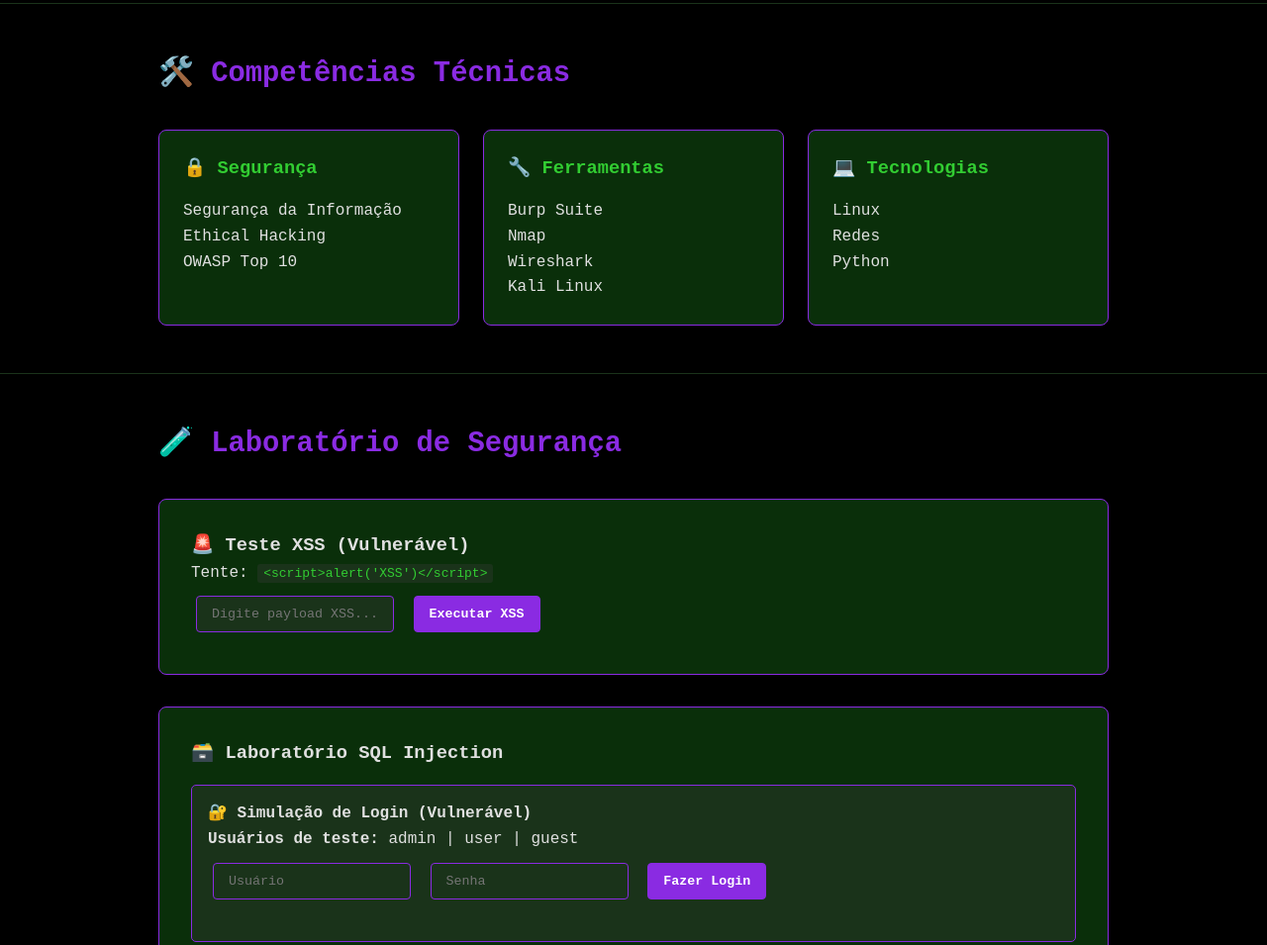
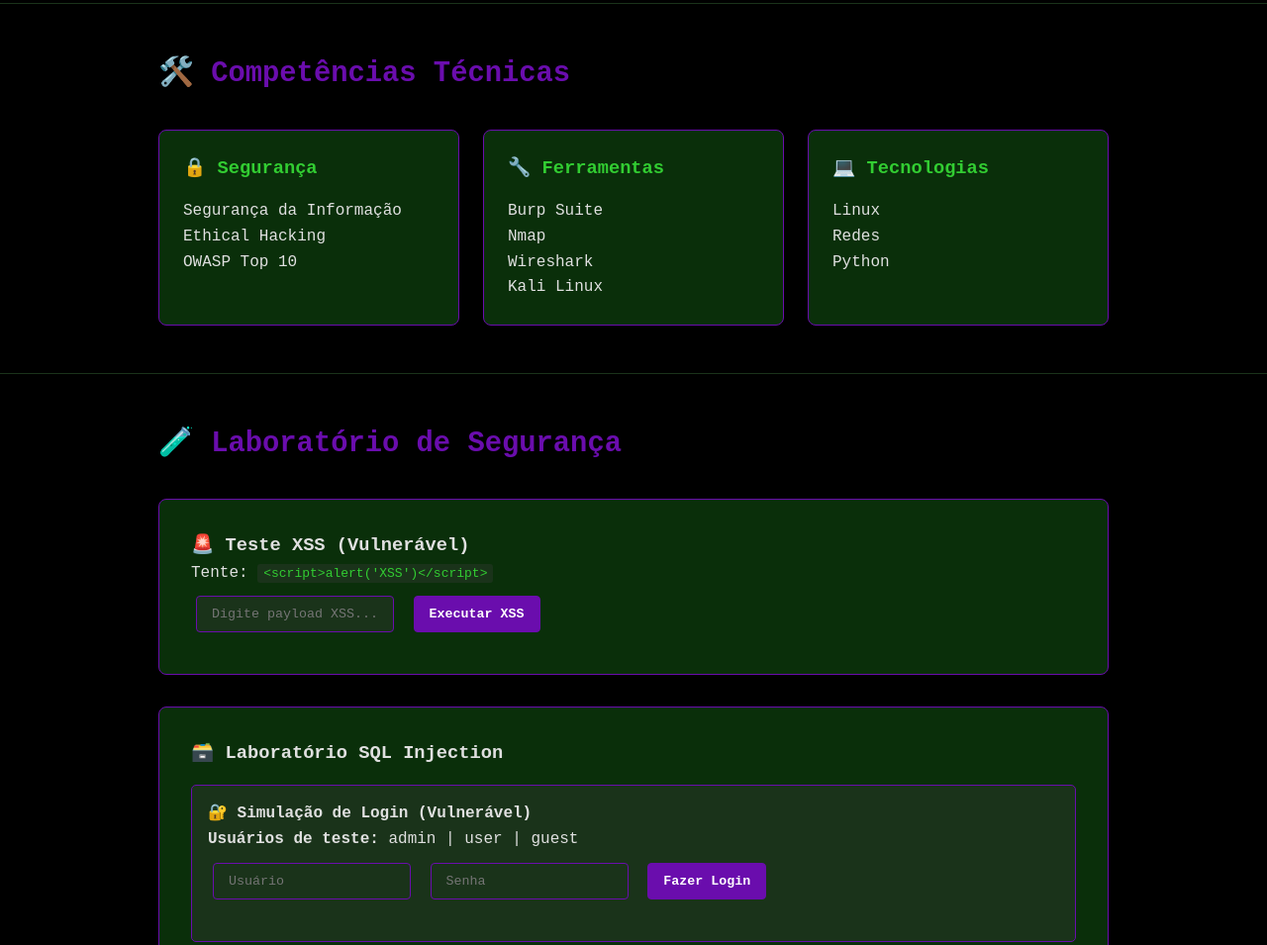
Before and after one commit to riat97/riat97.github.io, a plain HTML site: page index.html in a window 1280 px wide. Shown: the part 420-1375 px from the top of the page at 99% size. Drawn offline with Linux system fonts and the light colour scheme.

Commit message:
Update index.html

```diff
--- a/index.html
+++ b/index.html
@@ -29,7 +29,7 @@
             background: #0a2f0a; /* VERDE ESCURO */
             padding: 2rem 0;
             text-align: center;
-            border-bottom: 3px solid #8a2be2; /* ROXO */
+            border-bottom: 3px solid #6a0dad; /* ROXO */
         }
 
         h1 {
@@ -50,7 +50,7 @@
         }
 
         h2 {
-            color: #8a2be2; /* ROXO */
+            color: #6a0dad; /* ROXO */
             margin-bottom: 2rem;
             font-size: 1.8rem;
         }
@@ -66,7 +66,7 @@
         .skill-card {
             background: #0a2f0a; /* VERDE ESCURO */
             padding: 1.5rem;
-            border: 1px solid #8a2be2; /* ROXO */
+            border: 1px solid #6a0dad; /* ROXO */
             border-radius: 8px;
         }
 
@@ -80,7 +80,7 @@
             background: #0a2f0a; /* VERDE ESCURO */
             padding: 2rem;
             margin: 2rem 0;
-            border: 1px solid #8a2be2; /* ROXO */
+            border: 1px solid #6a0dad; /* ROXO */
             border-radius: 8px;
         }
 
@@ -88,14 +88,14 @@
             padding: 10px 15px;
             margin: 10px 5px;
             background: #1a331a; /* VERDE MAIS ESCURO */
-            border: 1px solid #8a2be2; /* ROXO */
+            border: 1px solid #6a0dad; /* ROXO */
             color: white;
             font-family: 'Courier New', monospace;
             border-radius: 4px;
         }
 
         button {
-            background: #8a2be2; /* ROXO */
+            background: #6a0dad; /* ROXO */
             color: white;
             cursor: pointer;
             font-weight: bold;
@@ -118,7 +118,7 @@
             padding: 1rem;
             margin: 1rem 0;
             border-radius: 5px;
-            border: 1px solid #8a2be2; /* ROXO */
+            border: 1px solid #6a0dad; /* ROXO */
         }
 
         .payload-buttons {
@@ -139,7 +139,7 @@
             padding: 2rem 0;
             text-align: center;
             color: #90ee90; /* VERDE CLARO */
-            border-top: 1px solid #8a2be2; /* ROXO */
+            border-top: 1px solid #6a0dad; /* ROXO */
         }
     </style>
 </head>
```
